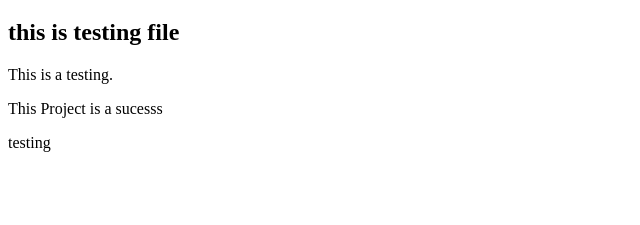
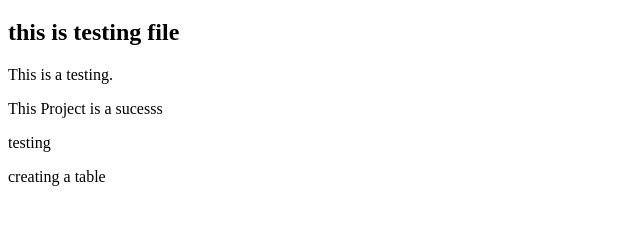
Before and after one commit to VIVEKSRM/FirstTestForRHEL, a plain HTML site: page index.html in a window 1280 px wide. Shown: the part 61-286 px from the top of the page, without its empty margins (0-640 px from the left). Drawn offline with Linux system fonts and the light colour scheme.

Commit message:
Update index.html

```diff
--- a/index.html
+++ b/index.html
@@ -10,7 +10,7 @@
 <p>This is a testing.</p>
 <p>This Project is a sucesss</p>
   <p> testing </p>
-
+creating a table
 
 </body>
 </html>
```
